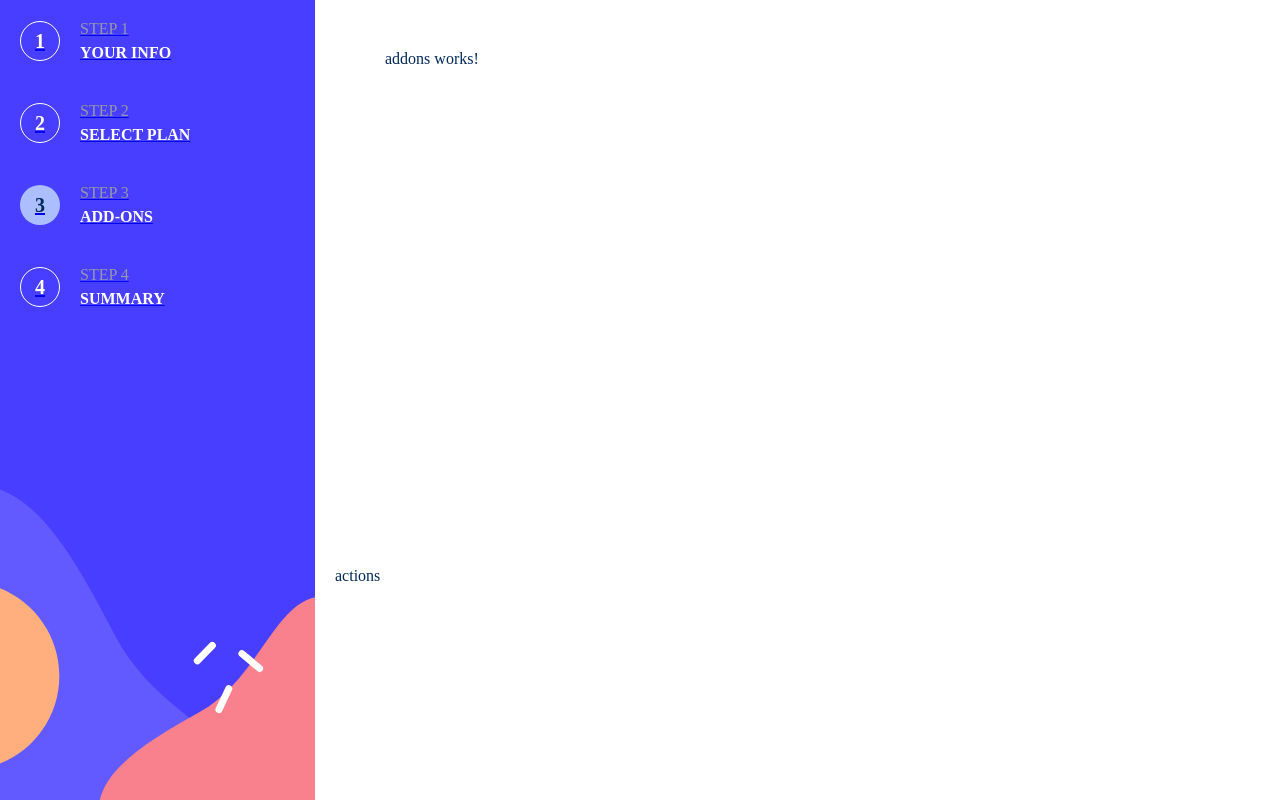
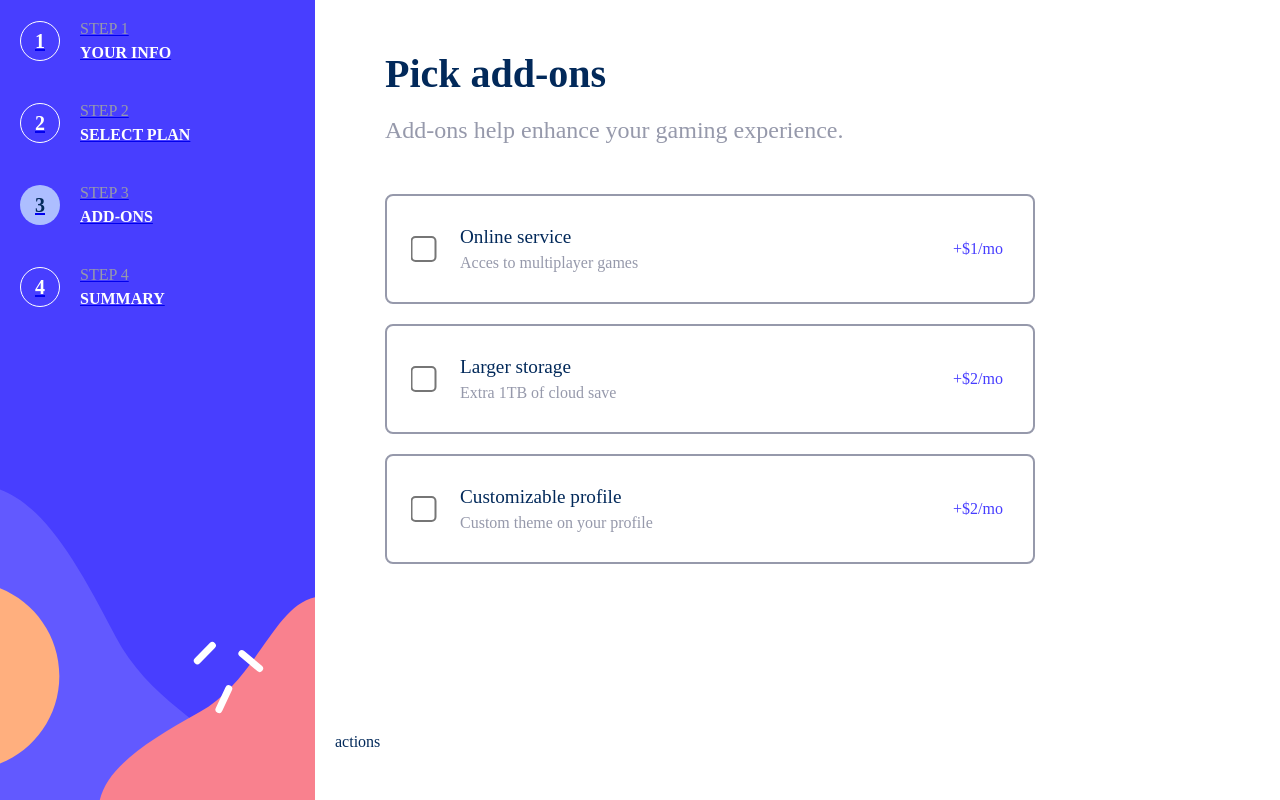
Before and after one commit to darielmedr/multi-step-form, an Angular app: page /addons in a window 1280 px wide. Built offline with nearby package versions, Linux system fonts and the light colour scheme.

Commit message:
feat(addons): implement addons

```diff
--- a/src/app/addons/addons.component.html
+++ b/src/app/addons/addons.component.html
@@ -1 +1,10 @@
-<p>addons works!</p>
+<app-heading [title]="title" [description]="description"></app-heading>
+
+<section class="addons">
+  <app-addon
+    *ngFor="let addon of addons$ | async; let i = index; trackBy: trackByFn"
+    [addon]="addon"
+    [paymentFrequency]="(paymentFrequency$ | async) ?? 'monthly'"
+    (changed)="updateSelectedAddons($event)"
+  ></app-addon>
+</section>
--- a/src/app/addons/addons.component.scss
+++ b/src/app/addons/addons.component.scss
@@ -0,0 +1,11 @@
+:host {
+  display: flex;
+  flex-direction: column;
+  gap: var(--heading-bottom-spacing);
+}
+
+.addons {
+  display: flex;
+  flex-direction: column;
+  gap: 2rem;
+}
--- a/src/app/addons/addons.component.ts
+++ b/src/app/addons/addons.component.ts
@@ -1,10 +1,47 @@
-import { Component } from '@angular/core';
+import { PlanSelectionService } from './../select-plan/data-access/plan-selection.service';
+import { Component, OnInit } from '@angular/core';
+import { Observable } from 'rxjs';
+import { AddonService } from './data-access/addon.service';
+import { Addon } from './models/addon.model';
+import { PaymentFrequency } from '../select-plan/models/payment-frequency.model';
 
 @Component({
   selector: 'app-addons',
   templateUrl: './addons.component.html',
-  styleUrls: ['./addons.component.scss']
+  styleUrls: ['./addons.component.scss'],
 })
-export class AddonsComponent {
+export class AddonsComponent implements OnInit {
+  public addons$: Observable<Addon[]> = new Observable();
+  public paymentFrequency$: Observable<PaymentFrequency> = new Observable();
 
+  public title = 'Pick add-ons';
+  public description = 'Add-ons help enhance your gaming experience.';
+
+  private selectedAddons: Map<string, Addon> = new Map();
+
+  constructor(
+    private addonService: AddonService,
+    private planSelectionService: PlanSelectionService
+  ) {}
+
+  ngOnInit(): void {
+    this.addons$ = this.addonService.getAddons();
+    this.paymentFrequency$ = this.planSelectionService.getPaymentFrequency();
+  }
+
+  public trackByFn(_: number, value: Addon): number {
+    return value.id;
+  }
+
+  public updateSelectedAddons(addon: Addon): void {
+    addon.isSelected
+      ? this.selectedAddons.set(addon.name, addon)
+      : this.selectedAddons.delete(addon.name);
+
+    this.addonService.selectAddons(this.getSelectedAddons());
+  }
+
+  private getSelectedAddons(): Addon[] {
+    return Array.from(this.selectedAddons.values());
+  }
 }
--- a/src/app/addons/addons.module.ts
+++ b/src/app/addons/addons.module.ts
@@ -3,9 +3,11 @@ import { CommonModule } from '@angular/common';
 
 import { AddonsRoutingModule } from './addons-routing.module';
 import { AddonsComponent } from './addons.component';
+import { AddonModule } from './features/addon/addon.module';
+import { HeadingModule } from '../shared/components/heading/heading.module';
 
 @NgModule({
   declarations: [AddonsComponent],
-  imports: [CommonModule, AddonsRoutingModule],
+  imports: [CommonModule, AddonsRoutingModule, AddonModule, HeadingModule],
 })
 export class AddonsModule {}
--- /dev/null
+++ b/src/app/addons/data-access/addon.service.ts
@@ -0,0 +1,45 @@
+import { Injectable } from '@angular/core';
+import { BehaviorSubject, Observable, of } from 'rxjs';
+import { Addon } from '../models/addon.model';
+
+@Injectable({
+  providedIn: 'root',
+})
+export class AddonService {
+  private readonly addons: Addon[] = [
+    {
+      id: 1,
+      name: 'Online service',
+      description: 'Acces to multiplayer games',
+      price: 1,
+      isSelected: false,
+    },
+    {
+      id: 2,
+      name: 'Larger storage',
+      description: 'Extra 1TB of cloud save',
+      price: 2,
+      isSelected: false,
+    },
+    {
+      id: 3,
+      name: 'Customizable profile',
+      description: 'Custom theme on your profile',
+      price: 2,
+      isSelected: false,
+    },
+  ];
+
+  private selectedAddons$ = new BehaviorSubject<Addon[]>([]);
+
+  public getAddons(): Observable<Addon[]> {
+    return of(this.addons);
+  }
+
+  public getSelectedAddons(): Observable<Addon[]> {
+    return this.selectedAddons$.asObservable();
+  }
+  public selectAddons(addons: Addon[]): void {
+    return this.selectedAddons$.next(addons);
+  }
+}
--- /dev/null
+++ b/src/app/addons/features/addon/addon.component.html
@@ -0,0 +1,14 @@
+<label class="addon" [ngClass]="{ selected: addon.isSelected }">
+  <input
+    type="checkbox"
+    [checked]="addon.isSelected"
+    (change)="change($event.target)"
+  />
+  <div class="info">
+    <div class="text">
+      <p class="name">{{ addon.name }}</p>
+      <p class="description">{{ addon.description }}</p>
+    </div>
+    <p class="price">+{{ addon.price | price : paymentFrequency }}</p>
+  </div>
+</label>
--- /dev/null
+++ b/src/app/addons/features/addon/addon.component.scss
@@ -0,0 +1,52 @@
+$gap: 3rem;
+$borderRadius: 8px;
+$checkboxScale: 2;
+
+.addon {
+  display: flex;
+  gap: $gap;
+  padding: $gap;
+  border: solid var(--color-neutral-cool-gray) 2px;
+  border-radius: $borderRadius;
+  color: var(--color-neutral-cool-gray);
+
+  &.selected {
+    border-color: var(--color-primary-marine-blue);
+  }
+
+  input[type="checkbox"] {
+    -ms-transform: scale($checkboxScale); /* IE */
+    -moz-transform: scale($checkboxScale); /* FF */
+    -webkit-transform: scale($checkboxScale); /* Safari and Chrome */
+    -o-transform: scale($checkboxScale); /* Opera */
+    transform: scale($checkboxScale);
+    padding: 10px;
+  }
+
+  .info {
+    width: 100%;
+    display: flex;
+    align-items: center;
+    justify-content: space-between;
+
+    .text {
+      display: flex;
+      flex-direction: column;
+      gap: calc(0.2 * $gap);
+
+      .name {
+        font-size: 1.2em;
+        font-weight: var(--font-weight-medium);
+        color: var(--color-primary-marine-blue);
+      }
+
+      .description {
+        color: var(--color-neutral-cool-gray);
+      }
+    }
+  }
+
+  .price {
+    color: var(--color-primary-purplish-blue);
+  }
+}
--- /dev/null
+++ b/src/app/addons/features/addon/addon.component.ts
@@ -0,0 +1,38 @@
+import {
+  ChangeDetectionStrategy,
+  Component,
+  EventEmitter,
+  Input,
+  Output,
+} from '@angular/core';
+import { PaymentFrequency } from 'src/app/select-plan/models/payment-frequency.model';
+import { Addon, DEFAULT_ADDON_VALUE } from '../../models/addon.model';
+
+@Component({
+  selector: 'app-addon',
+  templateUrl: './addon.component.html',
+  styleUrls: ['./addon.component.scss'],
+  changeDetection: ChangeDetectionStrategy.OnPush,
+})
+export class AddonComponent {
+  @Input() addon: Addon = DEFAULT_ADDON_VALUE;
+  @Input() paymentFrequency: PaymentFrequency = 'monthly';
+
+  @Output() changed: EventEmitter<Addon> = new EventEmitter();
+
+  change(target: EventTarget | null) {
+    const isSelected = this.isHtmlInputElement(target) ? target.checked : false;
+
+    this.addon = {
+      ...this.addon,
+      isSelected,
+    };
+    this.changed.emit(this.addon);
+  }
+
+  private isHtmlInputElement(
+    target: EventTarget | null
+  ): target is HTMLInputElement {
+    return target instanceof HTMLInputElement;
+  }
+}
--- /dev/null
+++ b/src/app/addons/models/addon.model.ts
@@ -0,0 +1,15 @@
+export interface Addon {
+  id: number;
+  name: string;
+  description: string;
+  price: number;
+  isSelected: boolean;
+}
+
+export const DEFAULT_ADDON_VALUE: Addon = {
+  id: 0,
+  name: '',
+  description: '',
+  price: 0,
+  isSelected: false,
+};
```
Also changed, not shown: src/app/addons/features/addon/addon.module.ts (added, +11 -0 lines), 2 other files (tests, documents, lock files or other folders).
